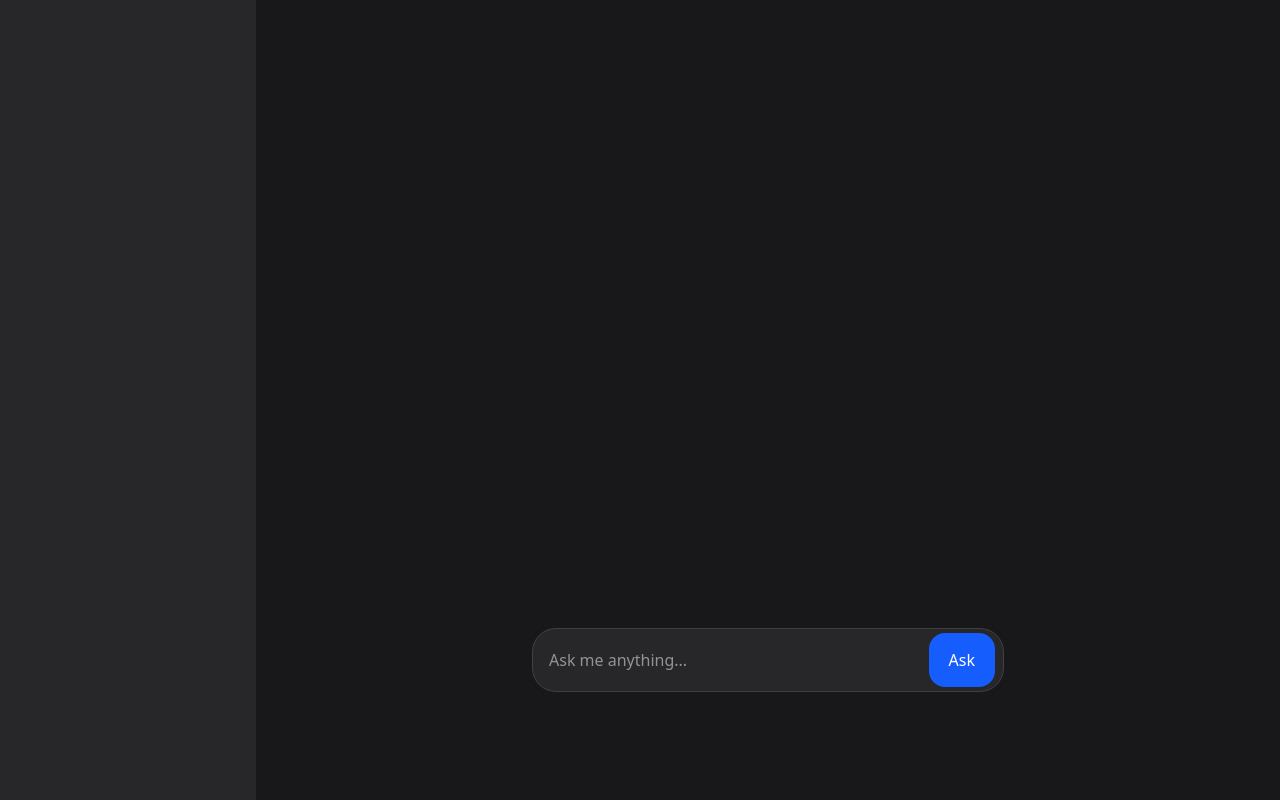
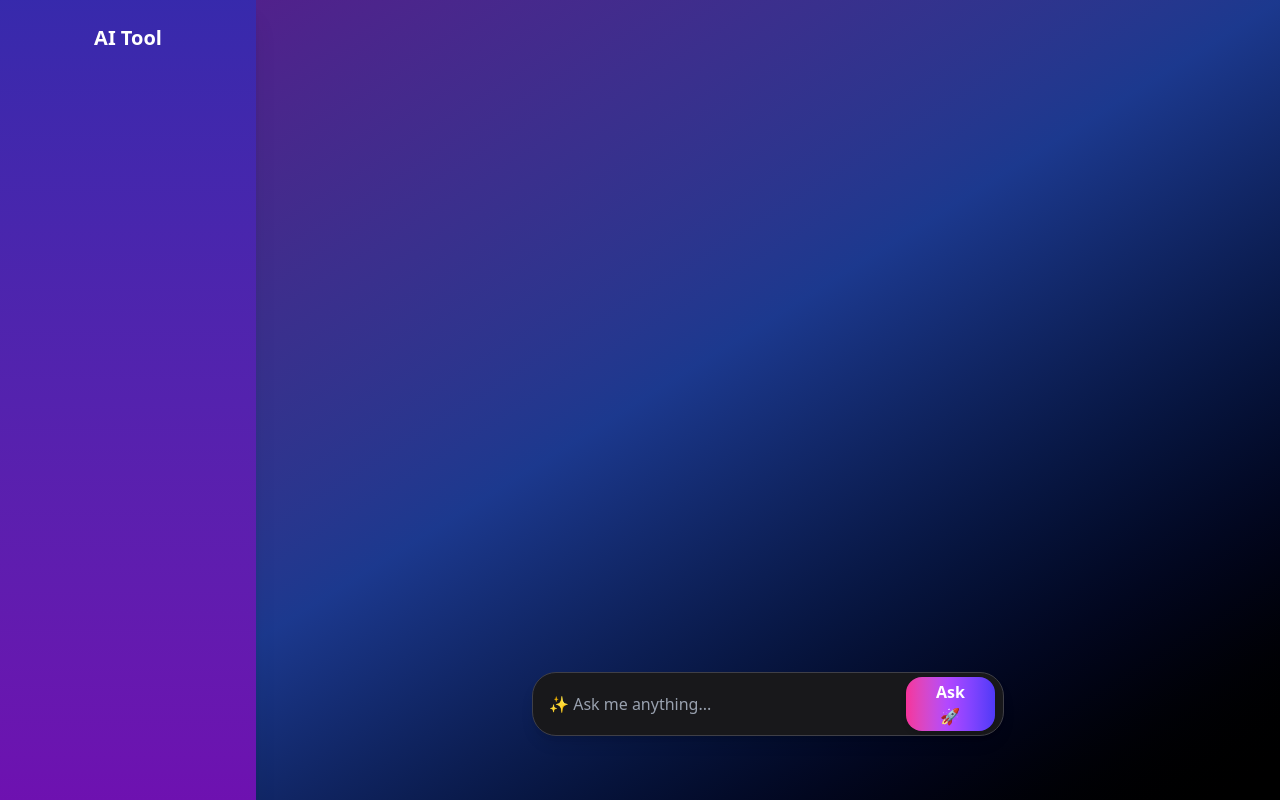
Before and after one commit to kunalbrahmankar11/AI-Tool, a React (Vite) app: page / in a window 1280 px wide. Built offline with nearby package versions, Linux system fonts and the light colour scheme.

Commit message:
making animated

```diff
--- a/src/App.jsx
+++ b/src/App.jsx
@@ -35,9 +35,10 @@ function App() {
   }
 
   return (
-    <div className="grid grid-cols-1 lg:grid-cols-5 h-screen text-center">
+    <div className="grid grid-cols-1 lg:grid-cols-5 h-screen text-center bg-gradient-to-br from-purple-900 via-blue-900 to-black">
       {/* Sidebar (hidden on mobile) */}
-      <div className="hidden lg:block col-span-1 bg-zinc-800">
+      <div className="hidden lg:block col-span-1 bg-gradient-to-b from-indigo-800 to-purple-800 shadow-xl">
+        <h2 className="text-white text-xl font-bold p-6">AI Tool</h2>
       </div>
 
       {/* Main Content */}
@@ -47,7 +48,10 @@ function App() {
           <div className="text-white">
             <ul>
               {result && result.map((item, idx) => (
-                <li key={idx} className="text-left p-1">
+                <li
+                  key={idx}
+                  className="text-left p-2 mb-2 bg-gradient-to-r from-blue-700 via-purple-700 to-pink-600 rounded-lg shadow-md hover:scale-105 transition-transform duration-200"
+                >
                   <Answer ans={item} />
                 </li>
               ))}
@@ -56,8 +60,8 @@ function App() {
         </div>
 
         {/* Input Box */}
-        <div className="bg-zinc-800 w-full sm:w-3/4 lg:w-1/2 p-1 pr-2 text-white m-auto rounded-3xl
-        border border-zinc-700 flex h-14 sm:h-16 mb-17">
+        <div className="bg-zinc-900 w-full sm:w-3/4 lg:w-1/2 p-1 pr-2 text-white m-auto rounded-3xl
+        border border-zinc-700 flex h-14 sm:h-16 mb-6 shadow-lg">
           <input
             type="text"
             value={question}
@@ -67,14 +71,17 @@ function App() {
                 askQuestion();
               }
             }}
-            className="w-full h-full p-3 outline-none bg-transparent text-sm sm:text-base"
-            placeholder="Ask me anything..."
+            className="w-full h-full p-3 outline-none bg-transparent text-sm sm:text-base placeholder-gray-400"
+            placeholder="✨ Ask me anything..."
           />
+
           <button
             onClick={askQuestion}
-            className="px-3 sm:px-5 bg-blue-600 hover:bg-blue-700 rounded-2xl ml-2"
+            className="px-4 sm:px-6 bg-gradient-to-r from-pink-500 via-purple-500 to-indigo-600
+            hover:from-indigo-600 hover:via-purple-600 hover:to-pink-500
+            rounded-2xl ml-2 font-semibold shadow-md transition-all duration-300"
           >
-            Ask
+            Ask 🚀
           </button>
         </div>
       </div>
--- a/src/components/Answers.jsx
+++ b/src/components/Answers.jsx
@@ -1,10 +1,7 @@
 const Answer = ({ans,key})=>{
     console.log(ans,key);
     return(
-        <>
-        {
-            ans
-        }
+        <>{ans}
         </>
     )
 }
```
